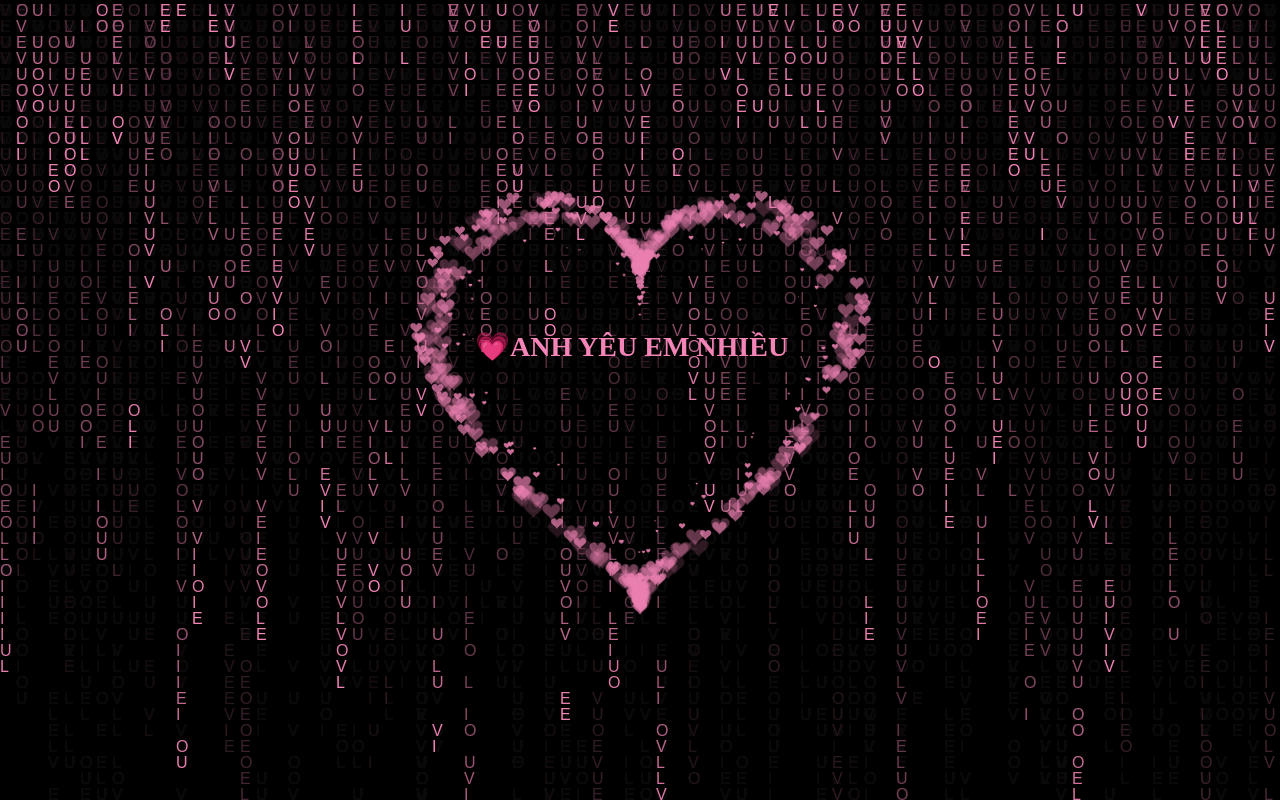
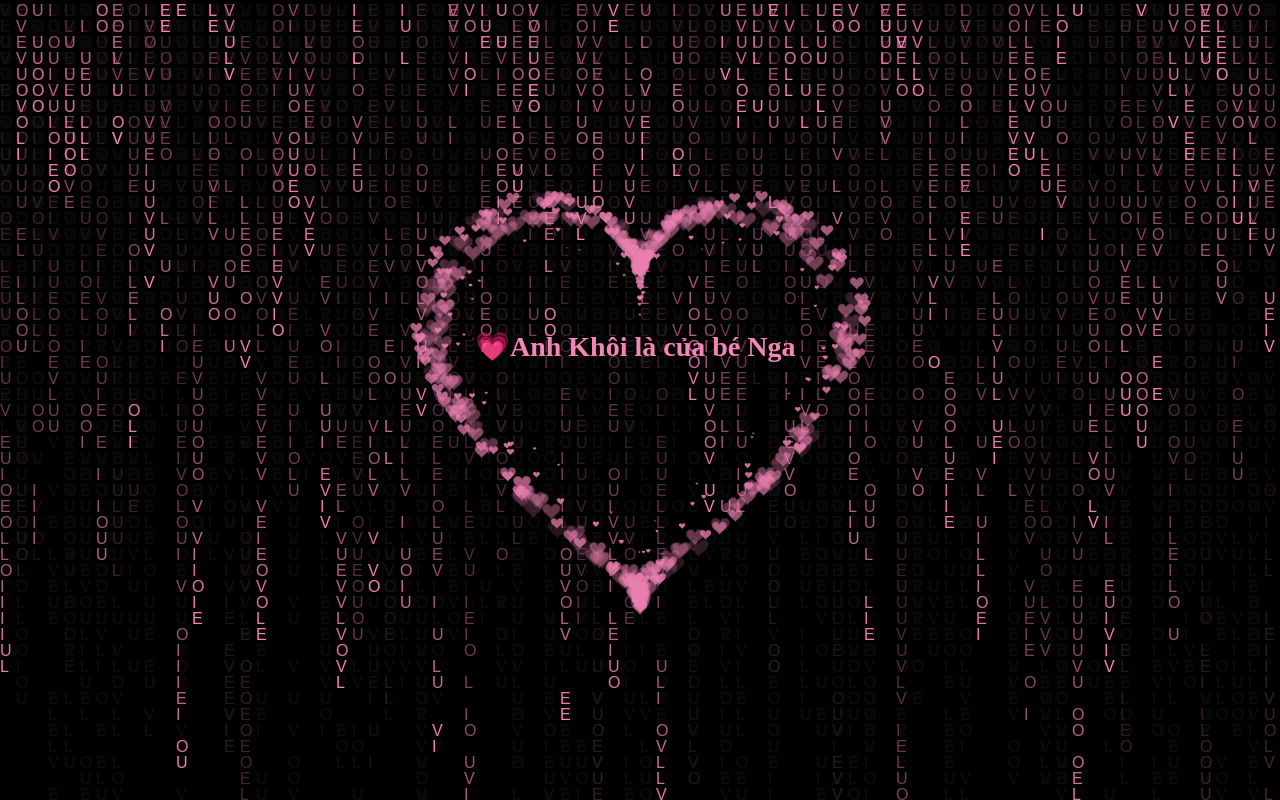
Before and after one commit to HoangDucDung/love_1, a plain HTML site: page index.html in a window 1280 px wide. Drawn offline with Linux system fonts and the light colour scheme.

Commit message:
Update index.html

```diff
--- a/index.html
+++ b/index.html
@@ -139,7 +139,7 @@
 
 <body>
     <div id="child">
-        <h4>💗ANH YÊU EM NHIỀU</h4>
+        <h4>💗Anh Khôi là của bé Nga</h4>
     </div>
     <!--这里写名字❤！！！-->
     <canvas id="pinkboard"></canvas>
```
